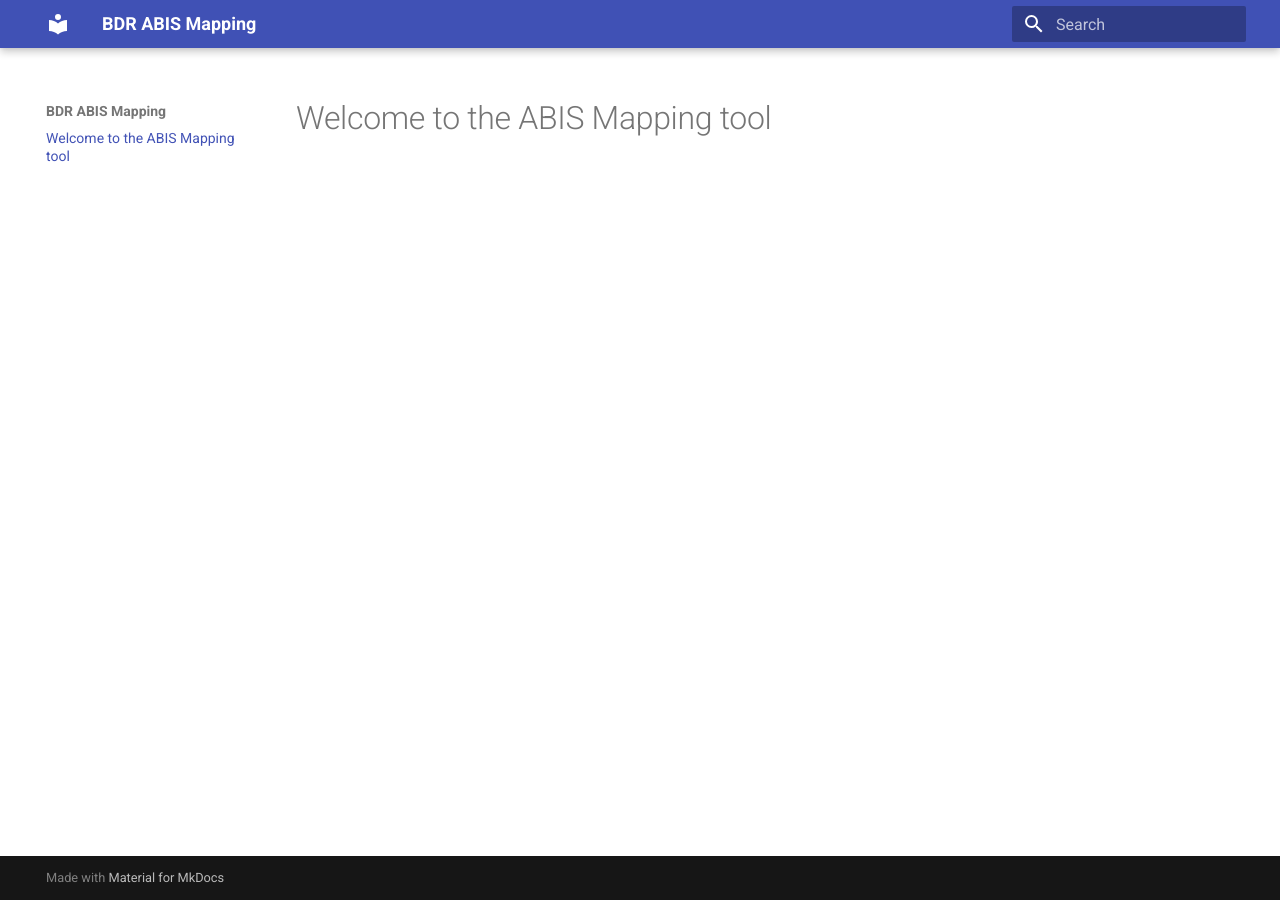
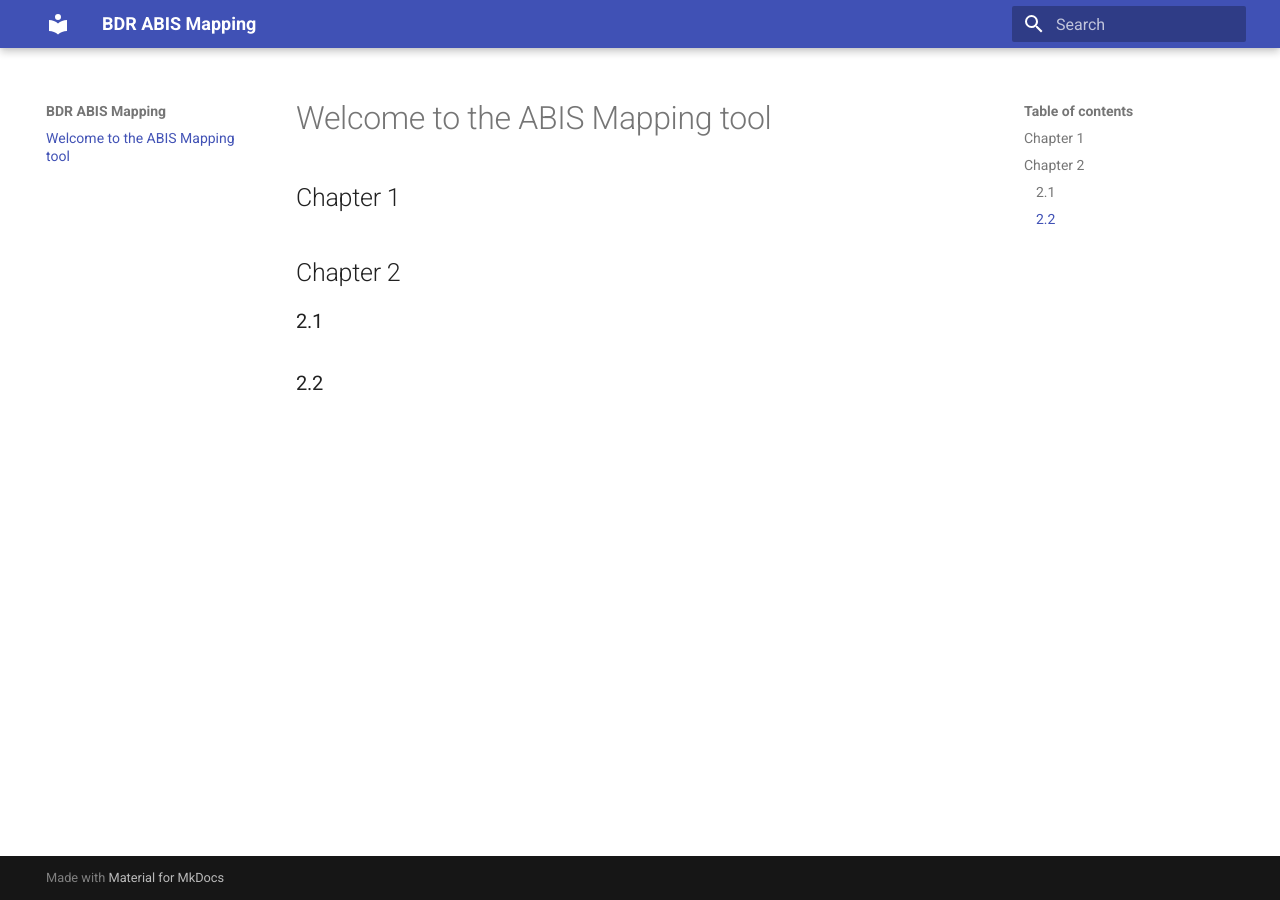
Before and after one commit to gaiaresources/abis-mapping, an MkDocs documentation site: the page built from docs/index.md, in a window 1280 px wide. Built offline with MkDocs 1.6.1 and Material for MkDocs 9.7.7, drawn with Linux system fonts in a browser that asks for light colours.

Commit message:
Update index.md
testing mkdocs

```diff
--- a/docs/index.md
+++ b/docs/index.md
@@ -1 +1,9 @@
 # Welcome to the ABIS Mapping tool
+
+## Chapter 1
+
+## Chapter 2
+
+### 2.1
+
+### 2.2
```
